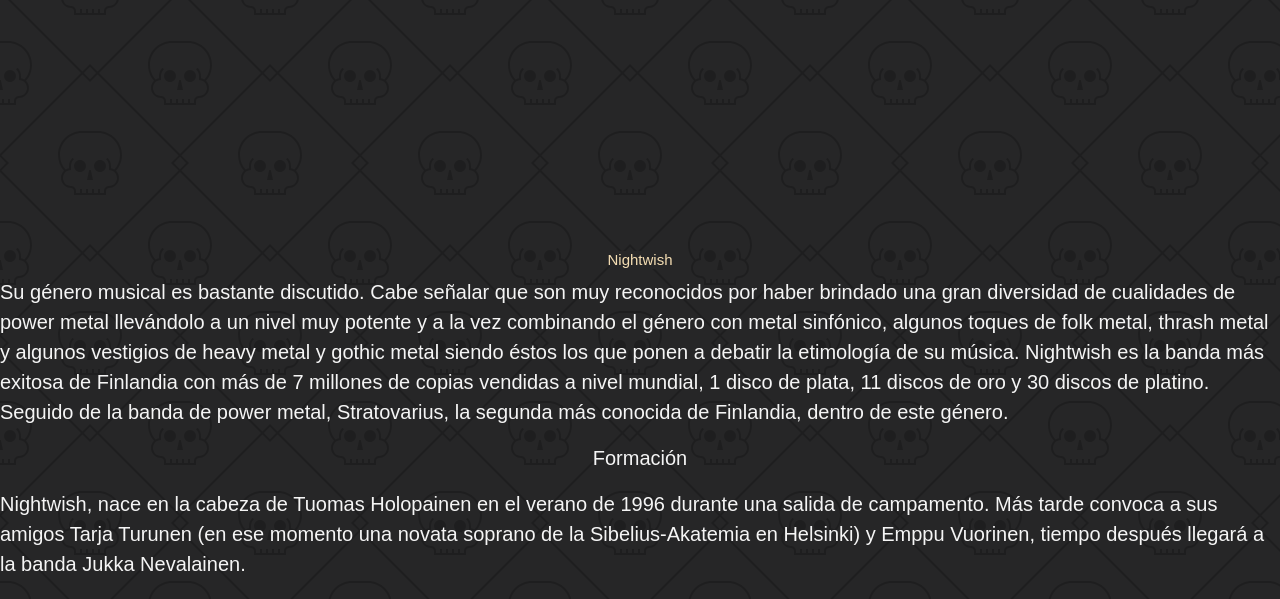
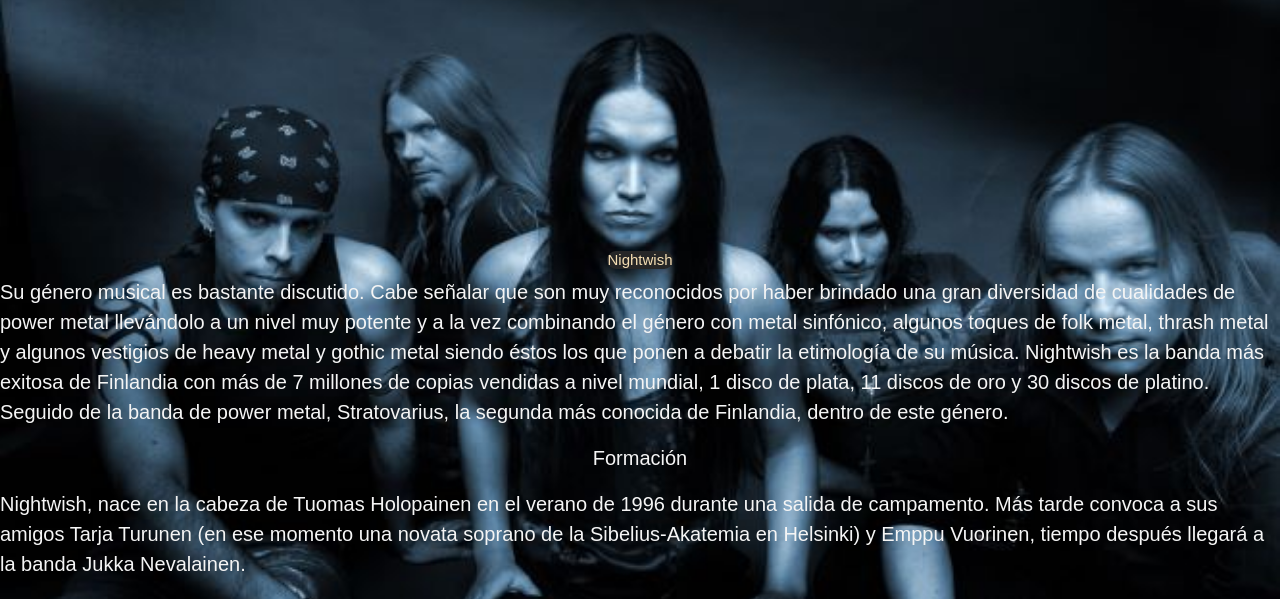
Before and after one commit to Dokkaebi466/Entrega-Final-Sotomayor, a website: page paginas/banda.html in a window 1280 px wide. Shown: the part 107-706 px from the top of the page. Drawn offline with nearby package versions, Linux system fonts and the light colour scheme; the site is published under a folder, as on GitHub Pages, so addresses that start at the root find nothing; a web font is replaced by a local one.

```diff
--- a/css/style.css
+++ b/css/style.css
@@ -162,7 +162,7 @@
 .bandapag {
   width: 100%;
   height: 90vh;
-  background: url(/imagenes/nightwishbanda.jpg) no-repeat center center/cover;
+  background: url(../imagenes/nightwishbanda.jpg) no-repeat center center/cover;
   padding-bottom: 50px;
   display: flex;
   flex-direction: column;
```
